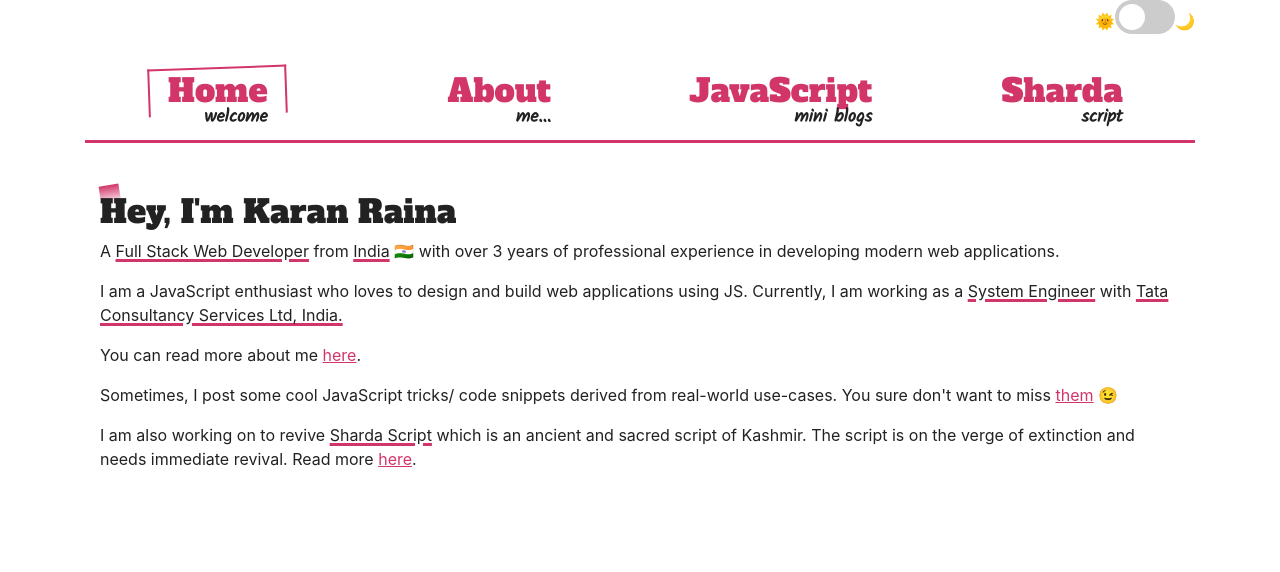
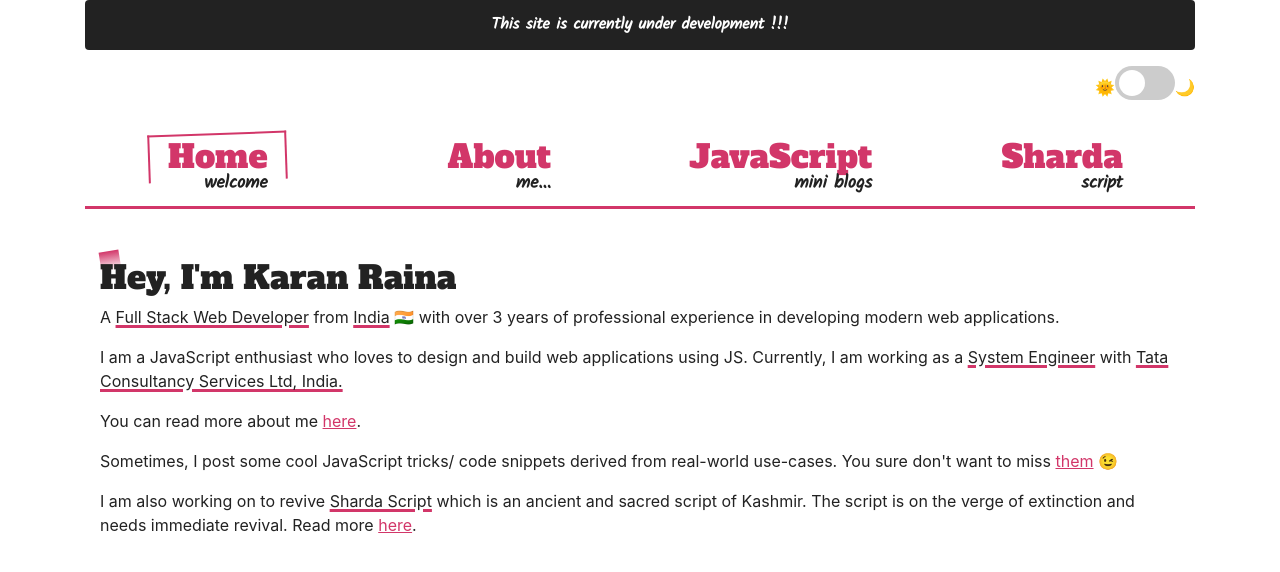
Before and after one commit to karankraina/karankraina, an Angular app: page / in a window 1280 px wide. Shown: the top 572 px of the page. Built offline with nearby package versions, Linux system fonts and the light colour scheme.

Commit message:
added under deveopment banner

```diff
--- a/src/app/app.component.css
+++ b/src/app/app.component.css
@@ -14,3 +14,12 @@
     margin-top: 30px;
     color: var(--textNormal);
 }
+
+.alert {
+    text-align: center;
+    color: var(--backgroundPrimaryColor);
+    font-weight: bold;
+    font-family: kalam;
+    background: var(--textTitle);
+    max-height: 50px;
+}
--- a/src/app/app.component.html
+++ b/src/app/app.component.html
@@ -1,4 +1,7 @@
 <div class="container" appApplyTheme>
+    <div class="alert">
+        <p>This site is currently under development !!!</p>
+    </div>
     <div class="slider">
         🌞
         <app-slider></app-slider>
```
